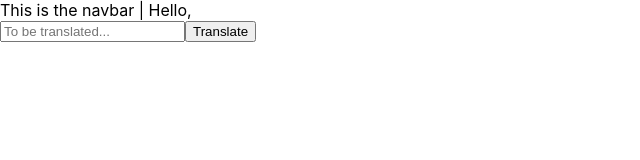
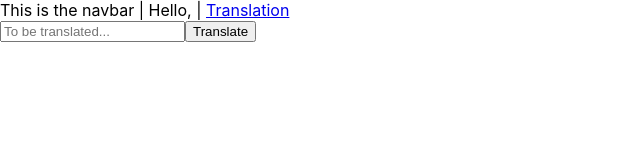
Before and after one commit to nightfrost/Lost-In-Translation, a React (Create React App) app: page / in a window 1280 px wide. Both pictures are taken after a click on the button "Login". Shown: the top 160 px of the page, without its empty margins (0-640 px from the left). Built offline with nearby package versions, Linux system fonts and the light colour scheme.

Commit message:
feat: add navigation link to translation

```diff
--- a/src/components/shared/Navbar.js
+++ b/src/components/shared/Navbar.js
@@ -15,7 +15,23 @@ const Navbar = () => {
         );
     };
 
-    return <div>This is the navbar {user && greeting()}</div>;
+    const goToTranslation = () => {
+        return (
+            <span>
+                |
+                <span>
+                    {" "}
+                    <Link to="/translation">Translation</Link>
+                </span>
+            </span>
+        );
+    };
+
+    return (
+        <div>
+            This is the navbar {user && greeting()} {user && goToTranslation()}{" "}
+        </div>
+    );
 };
 
 export default Navbar;
```
